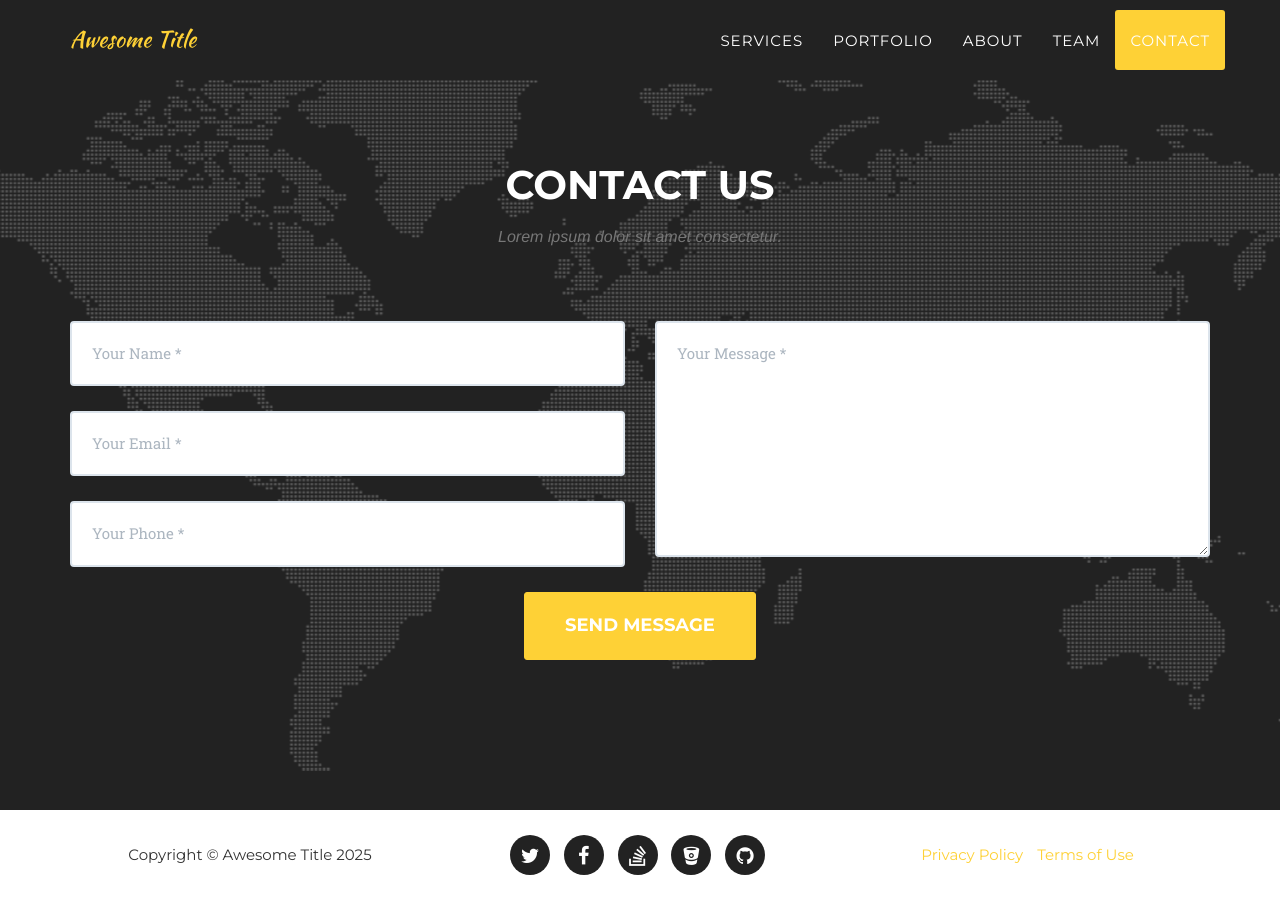
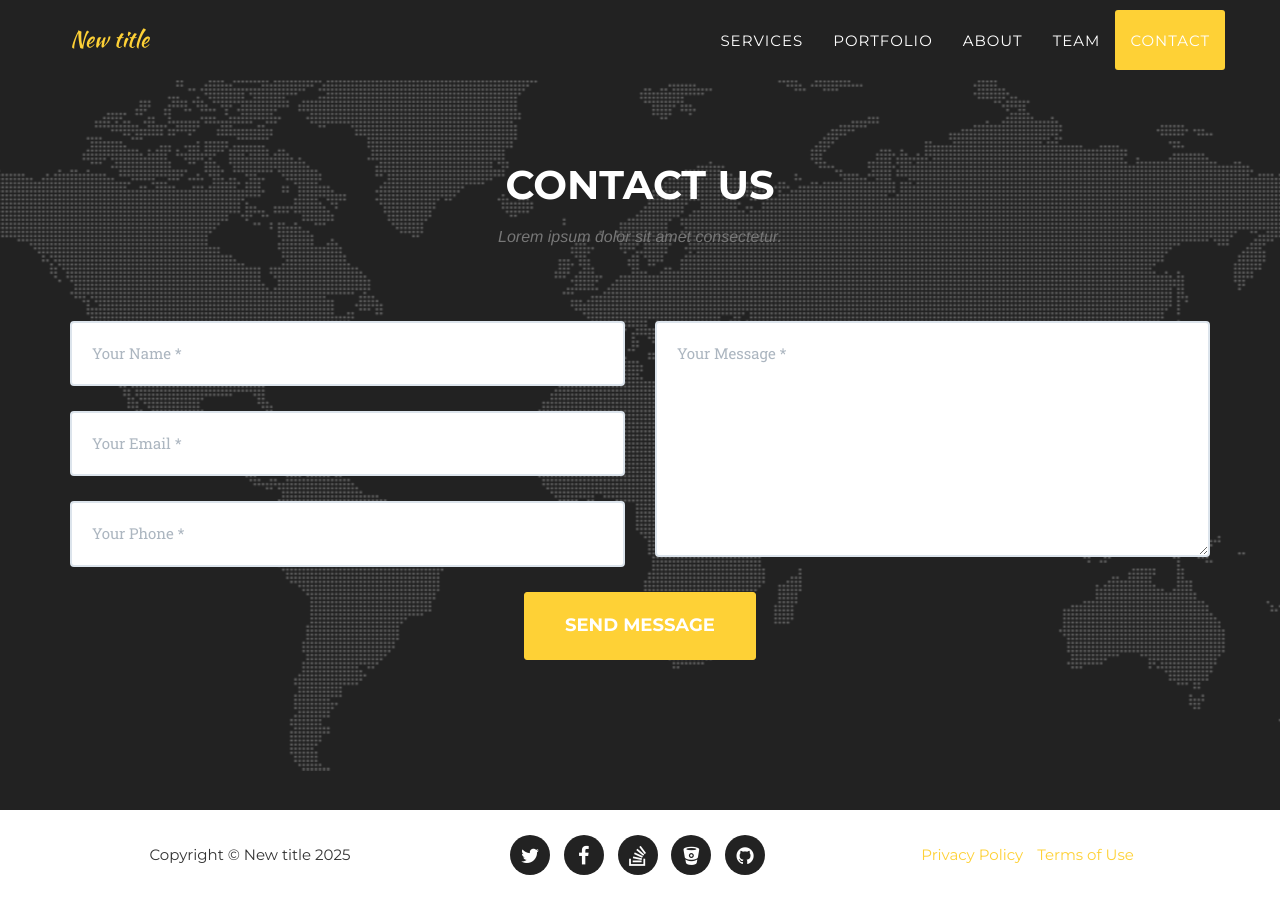
Before and after one commit to nelagrahek/nelagrahek.github.io, a Jekyll site: the page built from index.html, in a window 1280 px wide and 900 px high, scrolled down 5636 px. Built offline with Jekyll 4.4.1, drawn with Linux system fonts in a browser that asks for light colours; some web fonts are replaced.

Commit message:
Update _config.yml

```diff
--- a/_config.yml
+++ b/_config.yml
@@ -2,7 +2,7 @@ url: https://y7kim.github.io
 baseurl: /agency-jekyll-theme/
 
 # Site settings
-title: Awesome Title
+title: New title
 email: your-email@domain.com
 description: "Write an awesome description for your new site here. You can edit this line in _config.yml. It will appear in your document head meta (for Google search results) and in your feed.xml site description."
 
```
